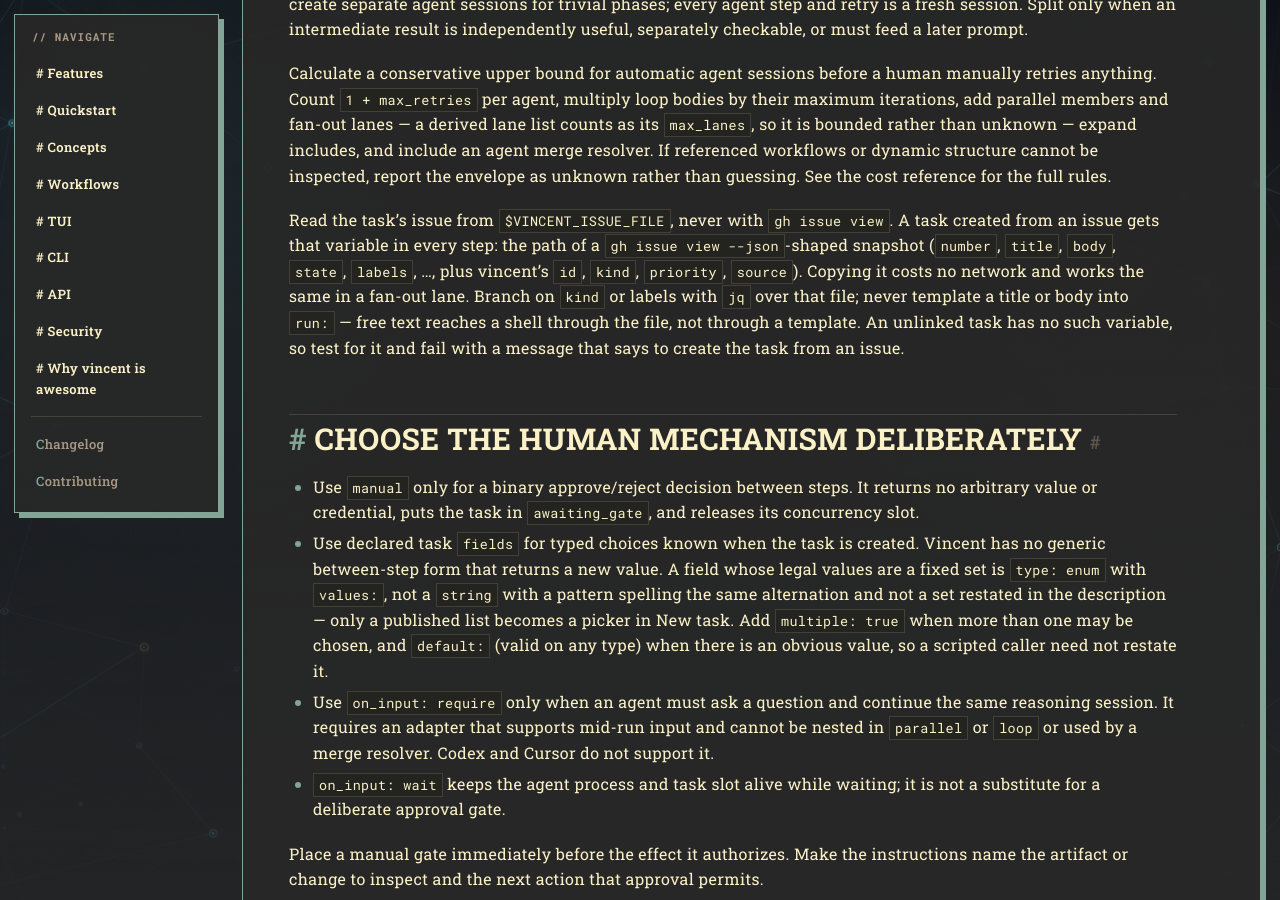
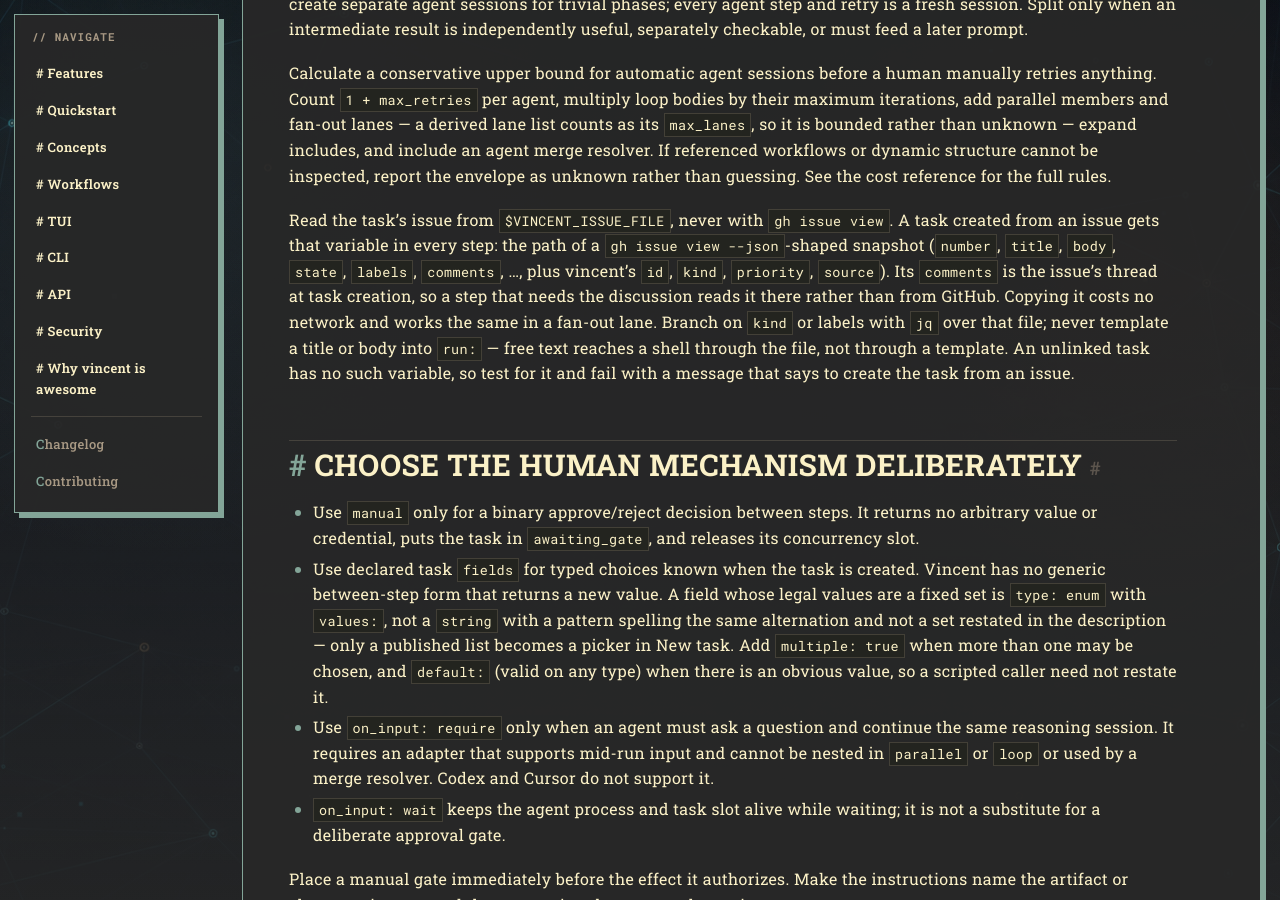
Before and after one commit to lezli01/vincent, a Jekyll site: the page built from skills/vincent-workflows/SKILL.md, in a window 1280 px wide and 900 px high, scrolled down 2132 px. Built offline with Jekyll 4.4.1, drawn with Linux system fonts in a browser that asks for light colours; our own code applies the rules of GitHub Pages for plain Markdown files.

Commit message:
feat(workflow): teach the skill and update-workflows the issue thread

```diff
--- a/skills/vincent-workflows/SKILL.md
+++ b/skills/vincent-workflows/SKILL.md
@@ -104,7 +104,9 @@
 Read the task's issue from `$VINCENT_ISSUE_FILE`, never with `gh issue view`.
 A task created from an issue gets that variable in every step: the path of a
 `gh issue view --json`-shaped snapshot (`number`, `title`, `body`, `state`,
-`labels`, …, plus vincent's `id`, `kind`, `priority`, `source`). Copying it
+`labels`, `comments`, …, plus vincent's `id`, `kind`, `priority`, `source`).
+Its `comments` is the issue's thread at task creation, so a step that needs the
+discussion reads it there rather than from GitHub. Copying it
 costs no network and works the same in a fan-out lane. Branch on `kind` or
 labels with `jq` over that file; never template a title or body into `run:` —
 free text reaches a shell through the file, not through a template. An
```
Also changed, not shown: other parts of skills/vincent-workflows/SKILL.md (+1 -1 lines), skills/vincent-workflows/references/workflow-schema.md (+4 -1 lines), 3 other files.
